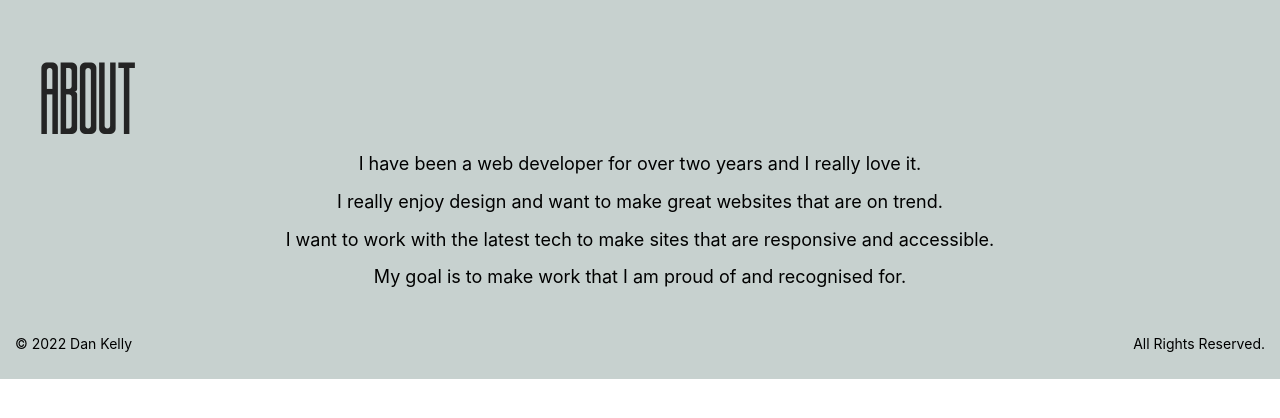
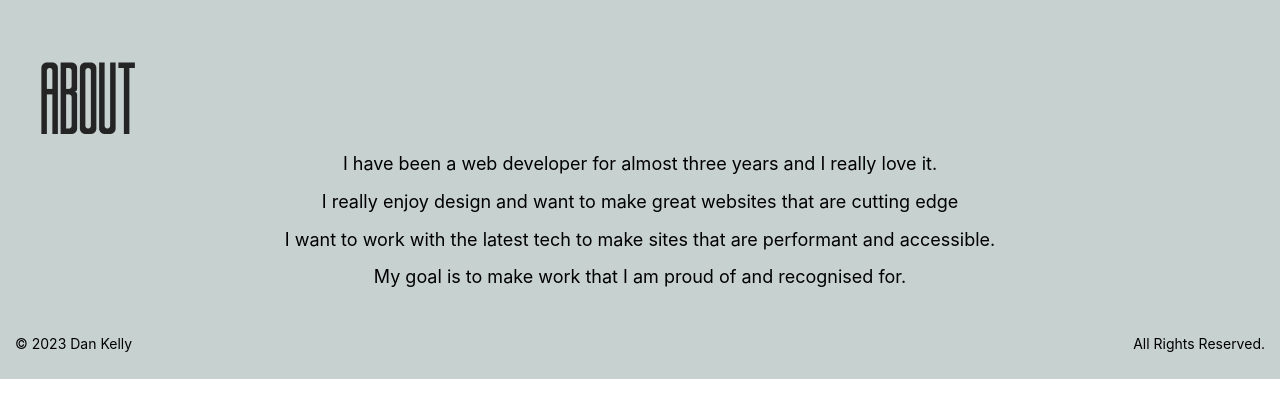
Before and after one commit to dankellyeng/mySite-nextjs, a Next.js app: page /About in a window 1280 px wide. Shown: the top 418 px of the page. Built offline with nearby package versions, Linux system fonts and the light colour scheme; a web font is replaced by a local one.

Commit message:
updated resume and added appnative

```diff
--- a/components/Footer.tsx
+++ b/components/Footer.tsx
@@ -20,7 +20,7 @@ export default function Footer() {
   return (
     <Styles>
       <div className="footer">
-        <p>© 2022 Dan Kelly</p>
+        <p>© 2023 Dan Kelly</p>
         <p>All Rights Reserved.</p>
       </div>
     </Styles>
--- a/pages/About.tsx
+++ b/pages/About.tsx
@@ -57,15 +57,16 @@ export default function About(props) {
         <Header isMobile={isMobile}>ABOUT</Header>
         <div className="paragraph">
           <Text>
-            I have been a web developer for over two years and I really love it.
+            I have been a web developer for almost three years and I really love
+            it.
           </Text>
           <Text>
-            I really enjoy design and want to make great websites that are on
-            trend.
+            I really enjoy design and want to make great websites that are
+            cutting edge
           </Text>
           <Text>
             I want to work with the latest tech to make sites that are
-            responsive and accessible.
+            performant and accessible.
           </Text>
           <Text>
             My goal is to make work that I am proud of and recognised for.
--- a/pages/Contact.tsx
+++ b/pages/Contact.tsx
@@ -94,7 +94,7 @@ const Contact: FunctionComponent<
             <Text>
               Feel free to view my
               <Link
-                href="/files/Dan-Kelly-Resume-2022.pdf"
+                href="/files/Dan-Kelly-Resume-2023.pdf"
                 target="_blank"
                 rel="noopener noreferrer"
                 className="resume"
```
Also changed, not shown: pages/Work.tsx (+10 -2 lines), public/images/appnative.png (added), 1 other file (tests, documents, lock files or other folders).
